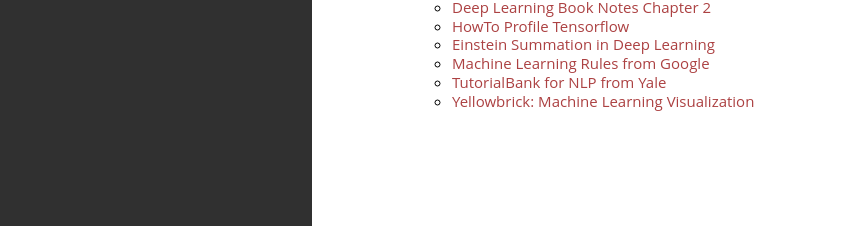
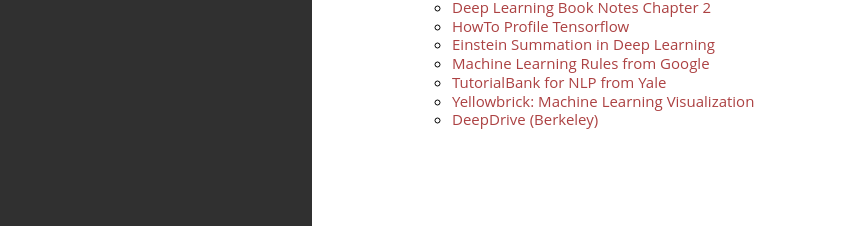
Before and after one commit to pharrellyhy/pharrellyhy.github.io.bakcup, a Jekyll site: the page built from resource.md, in a window 1280 px wide and 900 px high, scrolled down 2234 px. Shown: the part 671-897 px from the top of the window, without its empty margins (8-871 px from the left). Built offline with Jekyll 4.4.1, drawn with Linux system fonts in a browser that asks for light colours.

Commit message:
updates resource

```diff
--- a/_data/nav.yml
+++ b/_data/nav.yml
@@ -426,3 +426,6 @@
 
     - title: "Yellowbrick: Machine Learning Visualization"
       url: "http://www.scikit-yb.org/en/latest/"
+
+    - title: "DeepDrive (Berkeley)"
+      url: "https://deepdrive.berkeley.edu/"
```
